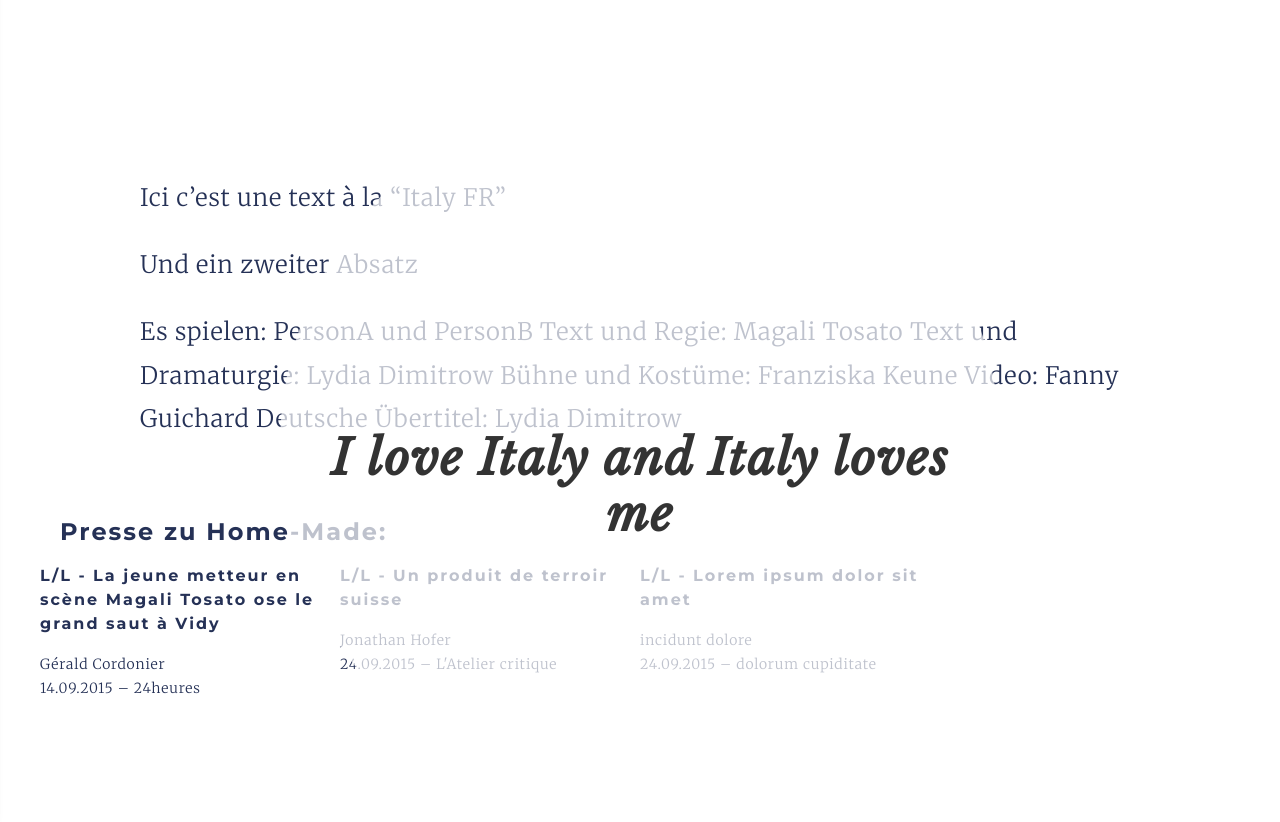
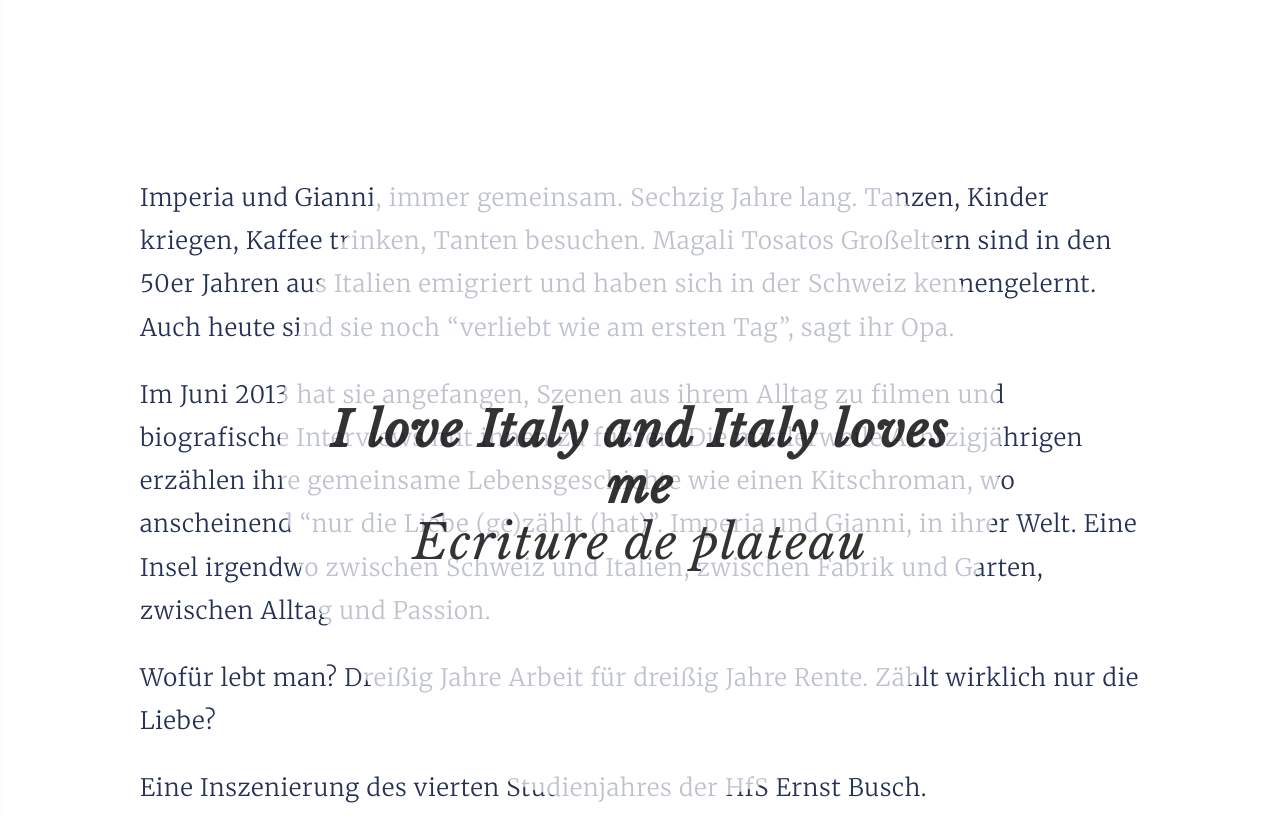
Before and after one commit to mikro-kit/mikro-kit.github.io, a Jekyll site: the page built from _projects/fr/italy.md, in a window 1280 px wide and 900 px high, scrolled down 826 px, cut to the strip 78-900 px from the top of the window. Built offline with Jekyll 4.4.1, drawn with Linux system fonts in a browser that asks for light colours; some of the changed text lies outside the part shown.

Commit message:
Update_Italy_01.md
Erst mal hauptsächlich auf Deutsch, aber besser als nichts! 28.12.18

```diff
--- a/_projects/fr/italy.md
+++ b/_projects/fr/italy.md
@@ -1,21 +1,33 @@
 ---
 title: I love Italy and Italy loves me
-subtitle:
+subtitle: Écriture de plateau
 ref: pr-italy
 image: italy
-quote: Italy FR QUOTE
-speaker: Italy FR Speaker
+quote: Youkali ist ein Land, das man sucht; ein Stern, dem man folgt; ein Traum.
+speaker: Italy
 year: 2014
-location: BAT, Berlin
+location: bat-Studiotheater, Berlin
 ---
 
-Ici c'est une text à la "Italy FR"
+Imperia und Gianni, immer gemeinsam. Sechzig Jahre lang. Tanzen, Kinder kriegen, Kaffee trinken, Tanten besuchen. Magali Tosatos Großeltern sind in den 50er Jahren aus Italien emigriert und haben sich in der Schweiz kennengelernt. Auch heute sind sie noch "verliebt wie am ersten Tag", sagt ihr Opa.
 
-Und ein zweiter Absatz
+Im Juni 2013 hat sie angefangen, Szenen aus ihrem Alltag zu filmen und biografische Interviews mit ihnen zu führen. Die mittlerweile Achtzigjährigen erzählen ihre gemeinsame Lebensgeschichte wie einen Kitschroman, wo anscheinend "nur die Liebe (ge)zählt (hat)". Imperia und Gianni, in ihrer Welt. Eine Insel irgendwo zwischen Schweiz und Italien, zwischen Fabrik und Garten, zwischen Alltag und Passion.
 
-Es spielen: PersonA und PersonB
-Text und Regie: Magali Tosato
-Text und Dramaturgie: Lydia Dimitrow
-Bühne und Kostüme: Franziska Keune
-Video: Fanny Guichard
-Deutsche Übertitel: Lydia Dimitrow
+Wofür lebt man? Dreißig Jahre Arbeit für dreißig Jahre Rente. Zählt wirklich nur die Liebe?
+
+Eine Inszenierung des vierten Studienjahres der HfS Ernst Busch.
+
+**Jeu :**
+Jan Gerrit Brüggemann
+Alexandra Martini
+Friederike Nölting
+Jakob Roth
+Pirmin Sedlmeir
+
+**Texte et mise en scène :** Magali Tosato
+**Texte et dramaturgie :** Lydia Dimitrow
+**Scénographie et costumes :** Franziska Keune
+**Vidéo :** Jakob Klaffs et Martin Mallon
+**Musique :** Hans Block, Felicitas Conrad, Camille Phelep et Arian Stechert
+
+Première 11.04.2014./ bat-Studiotheater Berlin
```
